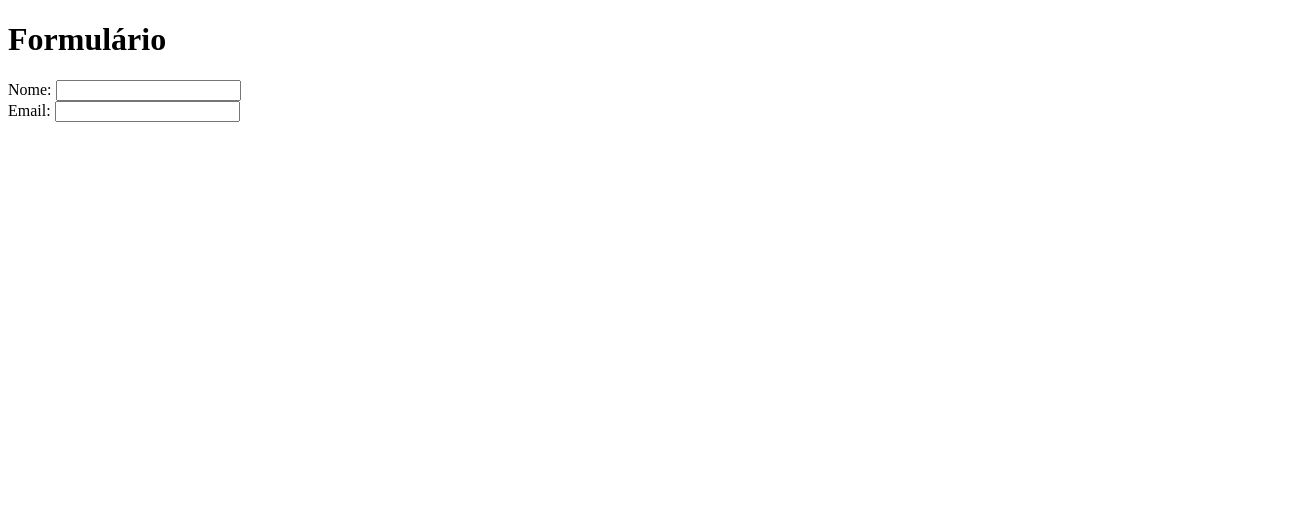
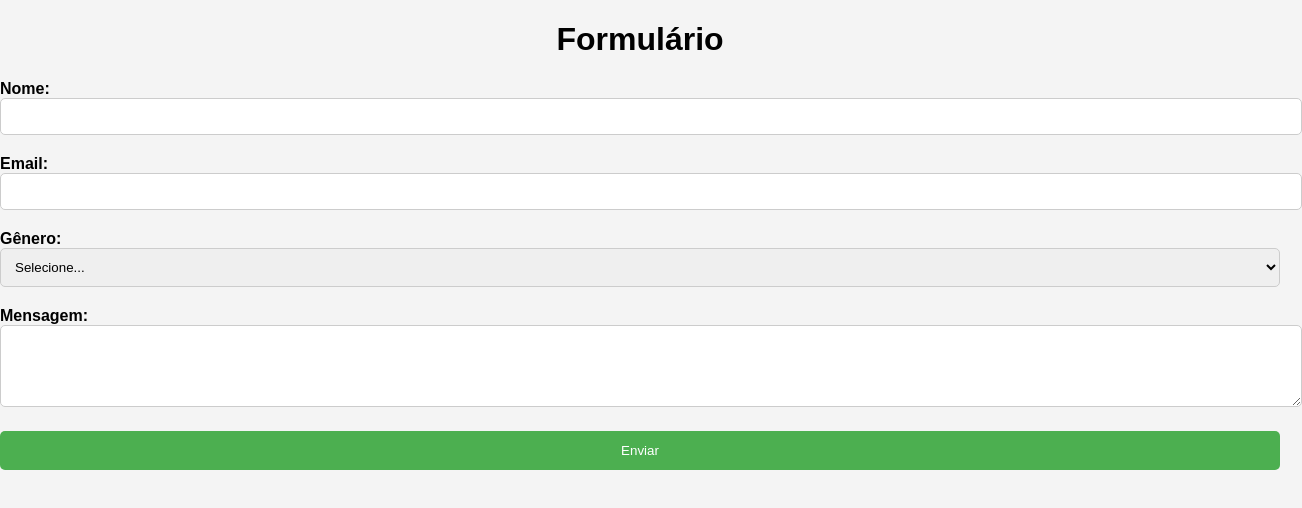
Before and after one commit to LeandroBona/form_1, a plain HTML site: page index.html in a window 1280 px wide. Shown: the whole page, 1302 px wide, since content can reach past the window. Drawn offline with Linux system fonts and the light colour scheme.

Commit message:
Add files via upload

```diff
--- a/index.html
+++ b/index.html
@@ -4,6 +4,7 @@
     <meta charset="UTF-8">
     <meta name="viewport" content="width=device-width, initial-scale=1.0">
     <title>Formulário</title>
+    <link rel="stylesheet" href="styles.css">
 </head>
 <body>
     <h1>Formulário</h1>
@@ -16,6 +17,20 @@
             <label for="email">Email:</label>
             <input type="email" id="email" name="email" required>
         </div>
+        <div class="form-group">
+            <label for="gender">Gênero:</label>
+            <select id="gender" name="gender" required>
+                <option value="">Selecione...</option>
+                <option value="male">Masculino</option>
+                <option value="female">Feminino</option>
+                <option value="other">Outro</option>
+            </select>
+        </div>
+        <div class="form-group">
+            <label for="message">Mensagem:</label>
+            <textarea id="message" name="message" rows="4" required></textarea>
+        </div>
+        <button type="submit">Enviar</button>
     </form>
 </body>
 </html>
--- /dev/null
+++ b/styles.css
@@ -0,0 +1,43 @@
+body {
+    font-family: Arial, sans-serif;
+    margin: 0;
+    padding: 0;
+    background-color: #f4f4f4;
+}
+
+h1 {
+    text-align: center;
+}
+
+.form-group {
+    margin-bottom: 20px;
+}
+
+label {
+    display: block;
+    font-weight: bold;
+}
+
+input[type="text"],
+input[type="email"],
+select,
+textarea {
+    width: 100%;
+    padding: 10px;
+    border: 1px solid #ccc;
+    border-radius: 5px;
+}
+
+button[type="submit"] {
+    background-color: #4CAF50;
+    color: white;
+    padding: 12px 20px;
+    border: none;
+    border-radius: 5px;
+    cursor: pointer;
+    width: 100%;
+}
+
+button[type="submit"]:hover {
+    background-color: #45a049;
+}
```
